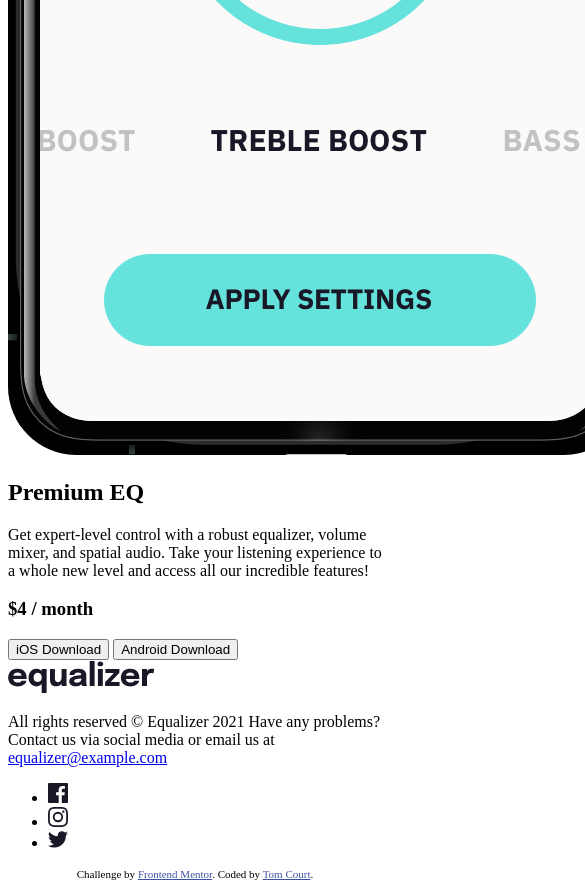
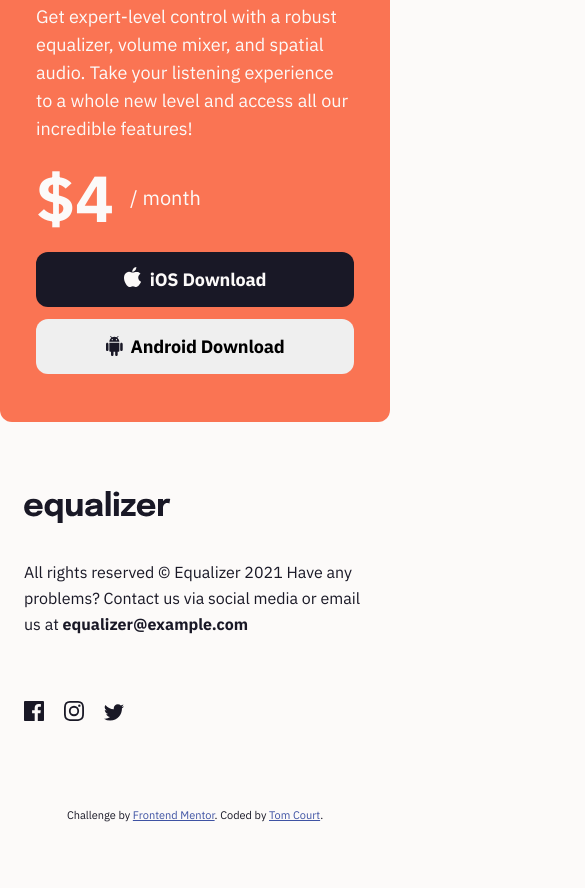
Before and after one commit to Tomcourt89/Equalizer-landing-page, a plain HTML site: page index.html in a window 390 px wide. Shown: the part 1056-1944 px from the top of the page, 585 px wide, since content can reach past the window. After the commit the page ends 1878 px from the top, so only its background shows below. Drawn offline with Linux system fonts and the light colour scheme.

Commit message:
Mobile styles applied

```diff
--- a/css/styles.css
+++ b/css/styles.css
@@ -0,0 +1,204 @@
+:root {
+    --cyan: #66E2DC;
+    --orange: #FA7453;
+    --yellow: #FFB964;
+    --white: #FCFAF9;
+    --black: #191826;
+
+    --text-base: 1rem;
+    --text-main: 1.125rem;
+    --text-btn: 1.125rem;
+    --text-lg: 1.25rem;
+    --text-xl: 2rem;
+    --text-2xl: 2.5rem;
+    --text-3xl: 4.063rem;
+
+    --line-h1: 48px;
+    --line-16: 26px;
+    --line-18: 28px;
+    --line-20: 34px;
+
+    @media(width >= 40em) {
+        --text-2xl: 4rem;
+
+        --line-h1: 1;
+    }
+
+    @media(width >= 64em) {
+        --text-main: 1.25rem;
+        --text-2xl: 5.5rem;
+    }
+}
+
+*,
+::before,
+::after {
+    box-sizing: border-box;
+    padding: 0;
+    margin: 0;
+}
+
+body {
+    font-family: "IBM Plex Sans", sans-serif;
+    background: var(--white);
+    color: var(--black);
+}
+
+.container {
+    overflow: hidden;
+    position: relative;
+
+    &::before {
+        content: '';
+        position: absolute;
+        background: top right / contain no-repeat url(../assets/bg-main-mobile.png);
+        inset: 0;
+        top: -15%;
+        right: -50%;
+        z-index: -1;
+    }
+}
+
+header,
+.hero,
+footer {
+    margin: 24px;
+
+    & .logo {
+        max-width: 147px;
+    }
+}
+
+header {
+    padding-block: 16px;
+}
+
+.hero {
+    & h1 {
+        font-size: var(--text-2xl);
+        line-height: var(--line-h1);
+        letter-spacing: -0.45px;
+        font-weight: 700;
+        margin-bottom: 20px;
+    }
+
+    & p {
+        font-size: var(--text-base);
+        line-height: var(--line-16);
+    }
+}
+
+.content {
+    display: grid;
+    place-items: center;
+    position: relative;
+    padding-block: 44px;
+
+    & img {
+        width: 209px;
+        max-width: 312px;
+    }
+
+    &::before {
+        content: url(../assets/bg-pattern-2.svg);
+        display: grid;
+        justify-content: center;
+        background: var(--black);
+        border-radius: 12px;
+        inset: 0;
+        margin-block: 98px;
+        position: absolute;
+        z-index: -1;
+    }
+}
+
+.premium {
+    margin-top: 48px;
+    background: var(--orange);
+    border-radius: 12px;
+    color: var(--white);
+    display: flex;
+    flex-direction: column;
+    padding: 48px 36px;
+    gap: 12px;
+
+    & h2 {
+        font-size: var(--text-xl);
+        font-weight: 700;
+    }
+
+    & p {
+        font-size: var(--text-main);
+        line-height: var(--line-18);
+    }
+
+    & h3 {
+        font-size: var(--text-lg);
+        font-weight: 400;
+        display: flex;
+        align-items: center;
+        gap: 16px;
+
+        & span {
+            font-size: var(--text-3xl);
+            font-weight: 700;
+        }
+    }
+
+    & button {
+        border: none;
+        padding-block: 15px;
+        border-radius: 12px;
+        font-size: var(--text-btn);
+        font-weight: 700;
+        letter-spacing: -0.18px;
+        display: flex;
+        justify-content: center;
+        align-items: center;
+        gap: 8px;
+        cursor: pointer;
+        font-family: inherit;
+
+        &.apple {
+            background: var(--black);
+            color: var(--white);
+
+            &::before {
+                content: url(../assets/icon-apple.svg);
+            }
+        }
+
+        &.android {
+            &::before {
+                content: url(../assets/icon-android.svg);
+                transform: translateY(2px);
+            }
+        }
+    }
+}
+
+footer {
+    & section {
+        margin-block: 32px 80px;
+        display: flex;
+        flex-direction: column;
+        gap: 64px;
+        font-size: var(--text-base);
+        line-height: var(--line-16);
+        font-weight: 400;
+
+        & a {
+            text-decoration: none;
+            color: var(--black);
+            font-weight: 700;
+        }
+    }
+}
+
+.social {
+    display: flex;
+    align-items: center;
+    gap: 20px;
+    list-style-type: none;
+
+}
--- a/index.html
+++ b/index.html
@@ -6,6 +6,9 @@
 
   <link rel="icon" type="image/png" sizes="32x32" href="./assets/favicon-32x32.png">
   <link rel="stylesheet" href="./css/styles.css">
+  <link rel="preconnect" href="https://fonts.googleapis.com">
+  <link rel="preconnect" href="https://fonts.gstatic.com" crossorigin>
+  <link href="https://fonts.googleapis.com/css2?family=IBM+Plex+Sans:ital,wght@0,100;0,200;0,300;0,400;0,500;0,600;0,700;1,100;1,200;1,300;1,400;1,500;1,600;1,700&display=swap" rel="stylesheet">
 
   <title>Frontend Mentor | Equalizer landing page</title>
 
```
